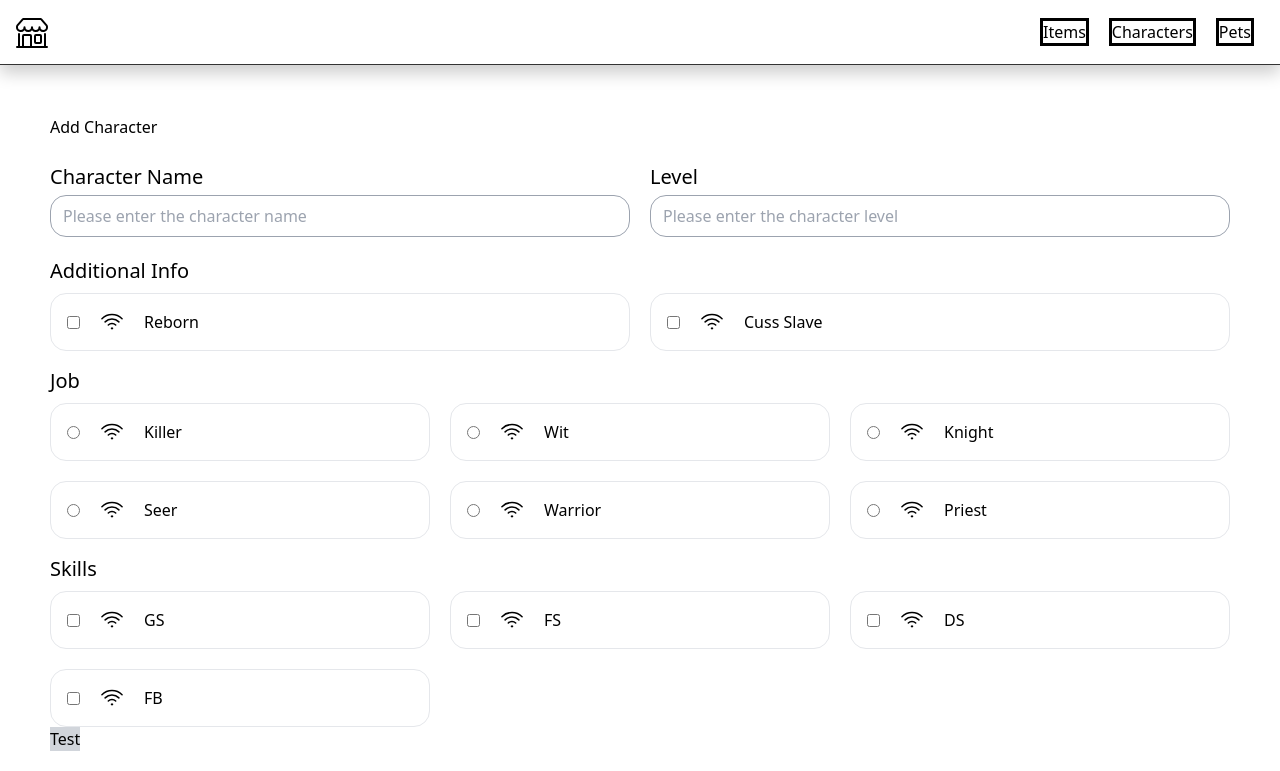
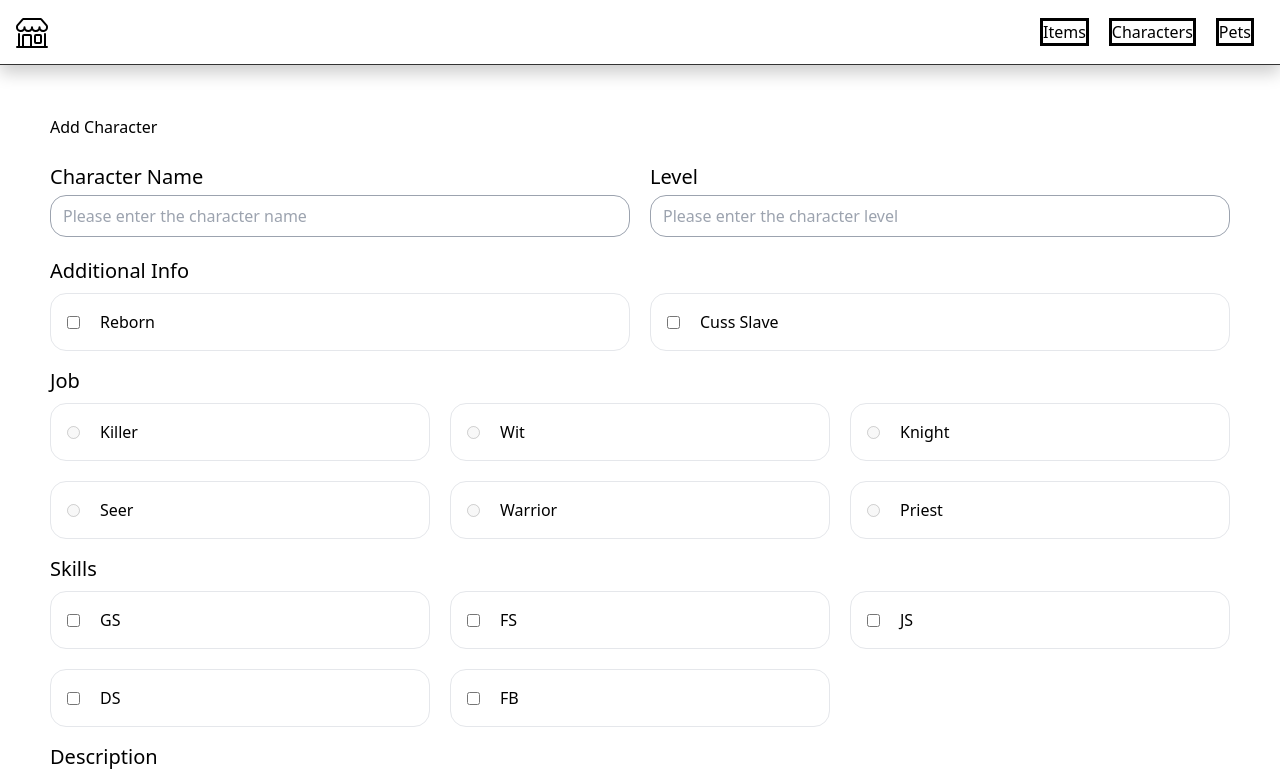
Before and after one commit to madsaintis/my-shop, a React (Vite) app in the folder client/: page /characters in a window 1280 px wide. Shown: the top 771 px of the page. Built offline with nearby package versions, Linux system fonts and the light colour scheme.

Commit message:
Edited code structure to use object state instead of handling multiple states

```diff
--- a/client/src/pages/CharacterPage.jsx
+++ b/client/src/pages/CharacterPage.jsx
@@ -10,10 +10,21 @@ async function postImage({ image }) {
 }
 
 export default function CharacterPage() {
+  const jobs = ['Killer', 'Wit', 'Knight', 'Seer', 'Warrior', 'Priest']
+  const skills = ['GS', 'FS', 'JS', 'DS', 'FB']
   const [file, setFile] = useState()
   const [images, setImages] = useState([])
-  const [job, setJob] = useState();
-  const [skill, setSkill] = useState([]);
+  const [character, setCharacter] = useState({
+    name: "",
+    level: null,
+    reborn: false,
+    cuss: false,
+    job: "",
+    skills: [],
+    description: "",
+    price: null,
+    photos: []
+  })
 
   const submit = async event => {
     event.preventDefault()
@@ -26,15 +37,17 @@ export default function CharacterPage() {
     setFile(file)
   }
 
+  // Skills checkbox handler
   const handleSkillChange = (event) => {
-    if(event.target.checked) {
-      setSkill([...skill, event.target.value]);
-    }
+    setCharacter(char => {
+      const updatedSkills = event.target.checked
+        ? [...char.skills, event.target.value]  // Add skill
+        : char.skills.filter(skill => skill !== event.target.value);  // Remove skill
+      return { ...char, skills: updatedSkills };
+    });
+  }
 
-    else {
-      setSkill([...skill.filter(selectedSkill => selectedSkill !== event.target.value)])
-    }
-  }
+
 
 
   return (
@@ -44,137 +57,83 @@ export default function CharacterPage() {
         <div className="grid mt-2 gap-5 grid-cols-2">
           <div>
             <h2 className="text-xl mt-4">Character Name</h2>
-            <input type="text" placeholder="Please enter the character name" />
+            <input type="text" placeholder="Please enter the character name" value={character.name}
+              onChange={(event) => setCharacter(char => ({
+                ...char,
+                name: event.target.value
+              }))}
+            />
           </div>
 
           <div>
             <h2 className="text-xl mt-4">Level</h2>
-            <input type="number" placeholder="Please enter the character level" />
+            <input type="number" placeholder="Please enter the character level" value={character.level}
+              onChange={(event) => setCharacter(char => ({
+                ...char,
+                level: event.target.value
+              }))} />
           </div>
         </div>
+
 
         <h2 className="text-xl mt-4">Additional Info</h2>
         <div className="grid mt-2 gap-5 grid-cols-2">
           <label className="border p-4 flex rounded-2xl gap-5 items-center cursor-pointer">
-            <input type="checkbox" />
-            <svg xmlns="http://www.w3.org/2000/svg" fill="none" viewBox="0 0 24 24" strokeWidth={1.5} stroke="currentColor" className="w-6 h-6">
-              <path strokeLinecap="round" strokeLinejoin="round" d="M8.288 15.038a5.25 5.25 0 017.424 0M5.106 11.856c3.807-3.808 9.98-3.808 13.788 0M1.924 8.674c5.565-5.565 14.587-5.565 20.152 0M12.53 18.22l-.53.53-.53-.53a.75.75 0 011.06 0z" />
-            </svg>
+            <input type="checkbox" checked={character.reborn} onChange={(event) => setCharacter(char => ({ ...char, reborn: event.target.checked }))} />
             <span>Reborn</span>
           </label>
 
           <label className="border p-4 flex rounded-2xl gap-5 items-center cursor-pointer">
-            <input type="checkbox" />
-            <svg xmlns="http://www.w3.org/2000/svg" fill="none" viewBox="0 0 24 24" strokeWidth={1.5} stroke="currentColor" className="w-6 h-6">
-              <path strokeLinecap="round" strokeLinejoin="round" d="M8.288 15.038a5.25 5.25 0 017.424 0M5.106 11.856c3.807-3.808 9.98-3.808 13.788 0M1.924 8.674c5.565-5.565 14.587-5.565 20.152 0M12.53 18.22l-.53.53-.53-.53a.75.75 0 011.06 0z" />
-            </svg>
+            <input type="checkbox" checked={character.cuss} onChange={(event) => setCharacter(char => ({ ...char, cuss: event.target.checked }))} />
             <span>Cuss Slave</span>
           </label>
         </div>
 
+
         <h2 className="text-xl mt-4">Job</h2>
         <div className="grid mt-2 gap-5 grid-cols-2 md:grid-cols-3">
-          <label className="border p-4 flex rounded-2xl gap-5 items-center cursor-pointer">
-            <input type="radio" value="Killer" checked={job === 'Killer'} onChange={(ev) => setJob(ev.target.value)}/>
-            <svg xmlns="http://www.w3.org/2000/svg" fill="none" viewBox="0 0 24 24" strokeWidth={1.5} stroke="currentColor" className="w-6 h-6">
-              <path strokeLinecap="round" strokeLinejoin="round" d="M8.288 15.038a5.25 5.25 0 017.424 0M5.106 11.856c3.807-3.808 9.98-3.808 13.788 0M1.924 8.674c5.565-5.565 14.587-5.565 20.152 0M12.53 18.22l-.53.53-.53-.53a.75.75 0 011.06 0z" />
-            </svg>
-            <span>Killer</span>
-          </label>
-
-          <label className="border p-4 flex rounded-2xl gap-5 items-center cursor-pointer">
-          <input type="radio" value="Wit" checked={job === 'Wit'} onChange={(ev) => setJob(ev.target.value)}/>
-          <svg xmlns="http://www.w3.org/2000/svg" fill="none" viewBox="0 0 24 24" strokeWidth={1.5} stroke="currentColor" className="w-6 h-6">
-              <path strokeLinecap="round" strokeLinejoin="round" d="M8.288 15.038a5.25 5.25 0 017.424 0M5.106 11.856c3.807-3.808 9.98-3.808 13.788 0M1.924 8.674c5.565-5.565 14.587-5.565 20.152 0M12.53 18.22l-.53.53-.53-.53a.75.75 0 011.06 0z" />
-            </svg>
-            <span>Wit</span>
-          </label>
-
-          <label className="border p-4 flex rounded-2xl gap-5 items-center cursor-pointer">
-          <input type="radio" value="Knight" checked={job === 'Knight'} onChange={(ev) => setJob(ev.target.value)}/>
-            <svg xmlns="http://www.w3.org/2000/svg" fill="none" viewBox="0 0 24 24" strokeWidth={1.5} stroke="currentColor" className="w-6 h-6">
-              <path strokeLinecap="round" strokeLinejoin="round" d="M8.288 15.038a5.25 5.25 0 017.424 0M5.106 11.856c3.807-3.808 9.98-3.808 13.788 0M1.924 8.674c5.565-5.565 14.587-5.565 20.152 0M12.53 18.22l-.53.53-.53-.53a.75.75 0 011.06 0z" />
-            </svg>
-            <span>Knight</span>
-          </label>
-
-          <label className="border p-4 flex rounded-2xl gap-5 items-center cursor-pointer">
-          <input type="radio" value="Seer" checked={job === 'Seer'} onChange={(ev) => setJob(ev.target.value)}/>
-            <svg xmlns="http://www.w3.org/2000/svg" fill="none" viewBox="0 0 24 24" strokeWidth={1.5} stroke="currentColor" className="w-6 h-6">
-              <path strokeLinecap="round" strokeLinejoin="round" d="M8.288 15.038a5.25 5.25 0 017.424 0M5.106 11.856c3.807-3.808 9.98-3.808 13.788 0M1.924 8.674c5.565-5.565 14.587-5.565 20.152 0M12.53 18.22l-.53.53-.53-.53a.75.75 0 011.06 0z" />
-            </svg>
-            <span>Seer</span>
-          </label>
-
-          <label className="border p-4 flex rounded-2xl gap-5 items-center cursor-pointer">
-          <input type="radio" value="Warrior" checked={job === 'Warrior'} onChange={(ev) => setJob(ev.target.value)}/>
-            <svg xmlns="http://www.w3.org/2000/svg" fill="none" viewBox="0 0 24 24" strokeWidth={1.5} stroke="currentColor" className="w-6 h-6">
-              <path strokeLinecap="round" strokeLinejoin="round" d="M8.288 15.038a5.25 5.25 0 017.424 0M5.106 11.856c3.807-3.808 9.98-3.808 13.788 0M1.924 8.674c5.565-5.565 14.587-5.565 20.152 0M12.53 18.22l-.53.53-.53-.53a.75.75 0 011.06 0z" />
-            </svg>
-            <span>Warrior</span>
-          </label>
-
-          <label className="border p-4 flex rounded-2xl gap-5 items-center cursor-pointer">
-          <input type="radio" value="Priest" checked={job === 'Priest'} onChange={(ev) => setJob(ev.target.value)}/>
-            <svg xmlns="http://www.w3.org/2000/svg" fill="none" viewBox="0 0 24 24" strokeWidth={1.5} stroke="currentColor" className="w-6 h-6">
-              <path strokeLinecap="round" strokeLinejoin="round" d="M8.288 15.038a5.25 5.25 0 017.424 0M5.106 11.856c3.807-3.808 9.98-3.808 13.788 0M1.924 8.674c5.565-5.565 14.587-5.565 20.152 0M12.53 18.22l-.53.53-.53-.53a.75.75 0 011.06 0z" />
-            </svg>
-            <span>Priest</span>
-          </label>
+          {
+            jobs.map(job => (
+              <label key={job} className="border p-4 flex rounded-2xl gap-5 items-center cursor-pointer">
+                <input
+                  type="radio"
+                  value={job}
+                  checked={character.job === job}
+                  disabled={!character.reborn}
+                  onChange={(event) => setCharacter(char => ({ ...char, job: event.target.value }))}
+                />
+                <span>{job}</span>
+              </label>
+            ))
+          }
         </div>
 
 
         <h2 className="text-xl mt-4">Skills</h2>
         <div className="grid mt-2 gap-5 grid-cols-2 md:grid-cols-3">
-          <label className="border p-4 flex rounded-2xl gap-5 items-center cursor-pointer">
-            <input type="checkbox" value="GS" onChange={handleSkillChange}/>
-            <svg xmlns="http://www.w3.org/2000/svg" fill="none" viewBox="0 0 24 24" strokeWidth={1.5} stroke="currentColor" className="w-6 h-6">
-              <path strokeLinecap="round" strokeLinejoin="round" d="M8.288 15.038a5.25 5.25 0 017.424 0M5.106 11.856c3.807-3.808 9.98-3.808 13.788 0M1.924 8.674c5.565-5.565 14.587-5.565 20.152 0M12.53 18.22l-.53.53-.53-.53a.75.75 0 011.06 0z" />
-            </svg>
-            <span>GS</span>
-          </label>
 
-          <label className="border p-4 flex rounded-2xl gap-5 items-center cursor-pointer">
-            <input type="checkbox" value="FS" onChange={handleSkillChange} />
-            <svg xmlns="http://www.w3.org/2000/svg" fill="none" viewBox="0 0 24 24" strokeWidth={1.5} stroke="currentColor" className="w-6 h-6">
-              <path strokeLinecap="round" strokeLinejoin="round" d="M8.288 15.038a5.25 5.25 0 017.424 0M5.106 11.856c3.807-3.808 9.98-3.808 13.788 0M1.924 8.674c5.565-5.565 14.587-5.565 20.152 0M12.53 18.22l-.53.53-.53-.53a.75.75 0 011.06 0z" />
-            </svg>
-            <span>FS</span>
-          </label>
-
-          <label className="border p-4 flex rounded-2xl gap-5 items-center cursor-pointer">
-            <input type="checkbox" value="DS" onChange={handleSkillChange} />
-            <svg xmlns="http://www.w3.org/2000/svg" fill="none" viewBox="0 0 24 24" strokeWidth={1.5} stroke="currentColor" className="w-6 h-6">
-              <path strokeLinecap="round" strokeLinejoin="round" d="M8.288 15.038a5.25 5.25 0 017.424 0M5.106 11.856c3.807-3.808 9.98-3.808 13.788 0M1.924 8.674c5.565-5.565 14.587-5.565 20.152 0M12.53 18.22l-.53.53-.53-.53a.75.75 0 011.06 0z" />
-            </svg>
-            <span>DS</span>
-          </label>
-
-          <label className="border p-4 flex rounded-2xl gap-5 items-center cursor-pointer">
-            <input type="checkbox" value="FB" onChange={handleSkillChange}/>
-            <svg xmlns="http://www.w3.org/2000/svg" fill="none" viewBox="0 0 24 24" strokeWidth={1.5} stroke="currentColor" className="w-6 h-6">
-              <path strokeLinecap="round" strokeLinejoin="round" d="M8.288 15.038a5.25 5.25 0 017.424 0M5.106 11.856c3.807-3.808 9.98-3.808 13.788 0M1.924 8.674c5.565-5.565 14.587-5.565 20.152 0M12.53 18.22l-.53.53-.53-.53a.75.75 0 011.06 0z" />
-            </svg>
-            <span>FB</span>
-          </label>
+          {
+            skills.map(skill => (
+              <label key={skill} className="border p-4 flex rounded-2xl gap-5 items-center cursor-pointer">
+                <input type="checkbox" value={skill} onChange={handleSkillChange} />
+                <span>{skill}</span>
+              </label>
+            ))
+          }
         </div>
 
-        <button onClick={(ev)=> {
-          ev.preventDefault();
-          console.log(skill)
-
-        }}>Test</button>
         <h2 className="text-xl mt-4">Description</h2>
-        <textarea type="text" placeholder="Please enter the character description" />
+        <textarea type="text" placeholder="Please enter the character description" value={character.description} onChange={(event) => setCharacter(char => ({ ...char, description: event.target.value }))} />
 
         <h2 className="text-xl mt-4">Price</h2>
-        <input type="text" placeholder="Please enter the character price" />
+        <input type="text" placeholder="Please enter the character price" value={character.price} onChange={(event) => setCharacter(char => ({...char, price: event.target.value }))}/>
 
         <h2 className="text-xl mt-4">Photos</h2>
         <div className="flex gap-5">
           <input type="text" placeholder="Upload using link"></input>
           <button className="bg-gray-200 px-4 rounded-2xl">Add photo</button>
         </div>
+
         <div className="grid grid-cols-3 md:grid-cols-4 lg:grid-cols-6">
           <button className="flex gap-5 sds bg-transparent rounded-2xl p-8 text-2xl text-gray-600">
             <svg xmlns="http://www.w3.org/2000/svg" fill="none" viewBox="0 0 24 24" strokeWidth={1.5} stroke="currentColor" className="w-8 h-8">
@@ -183,9 +142,13 @@ export default function CharacterPage() {
             Upload
           </button>
         </div>
+
+
         <input onChange={fileSelected} type="file" accept="image/*"></input>
         <button type="submit">Submit</button>
+
       </form >
+      <pre>{JSON.stringify(character, null, 2)}</pre>
     </div >
   )
 
```
